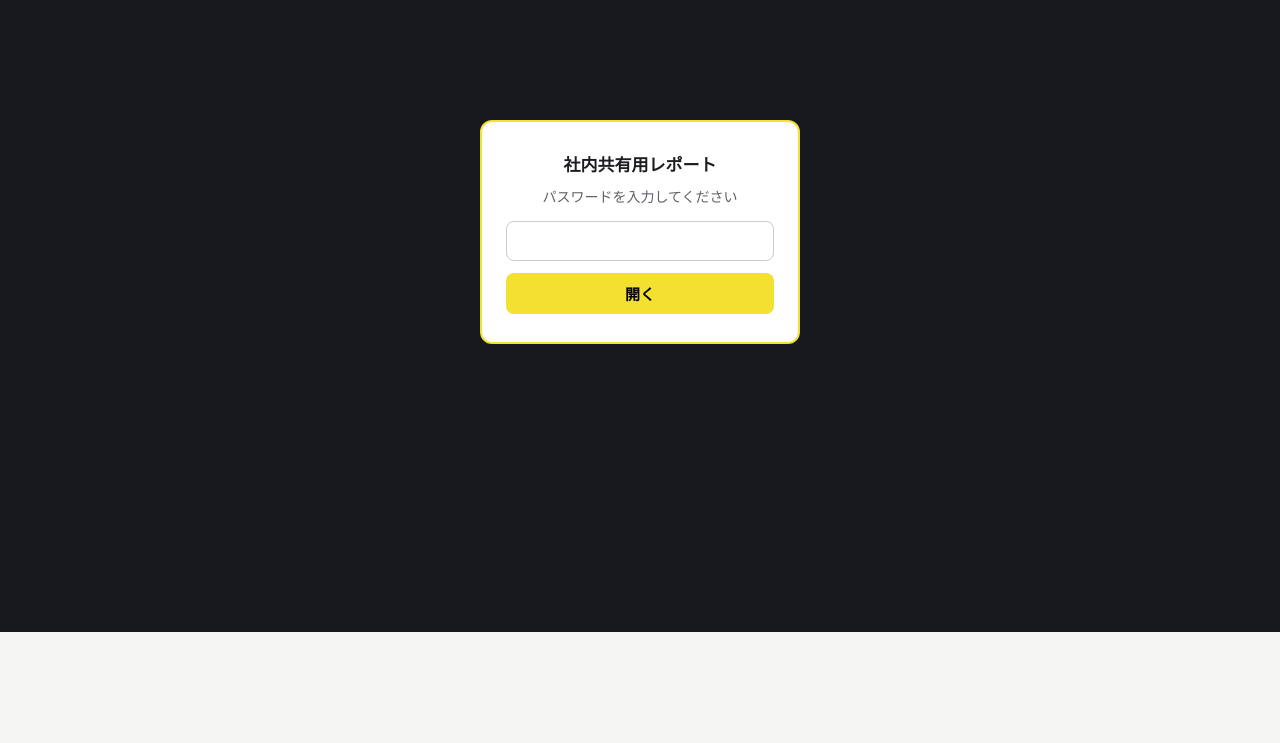
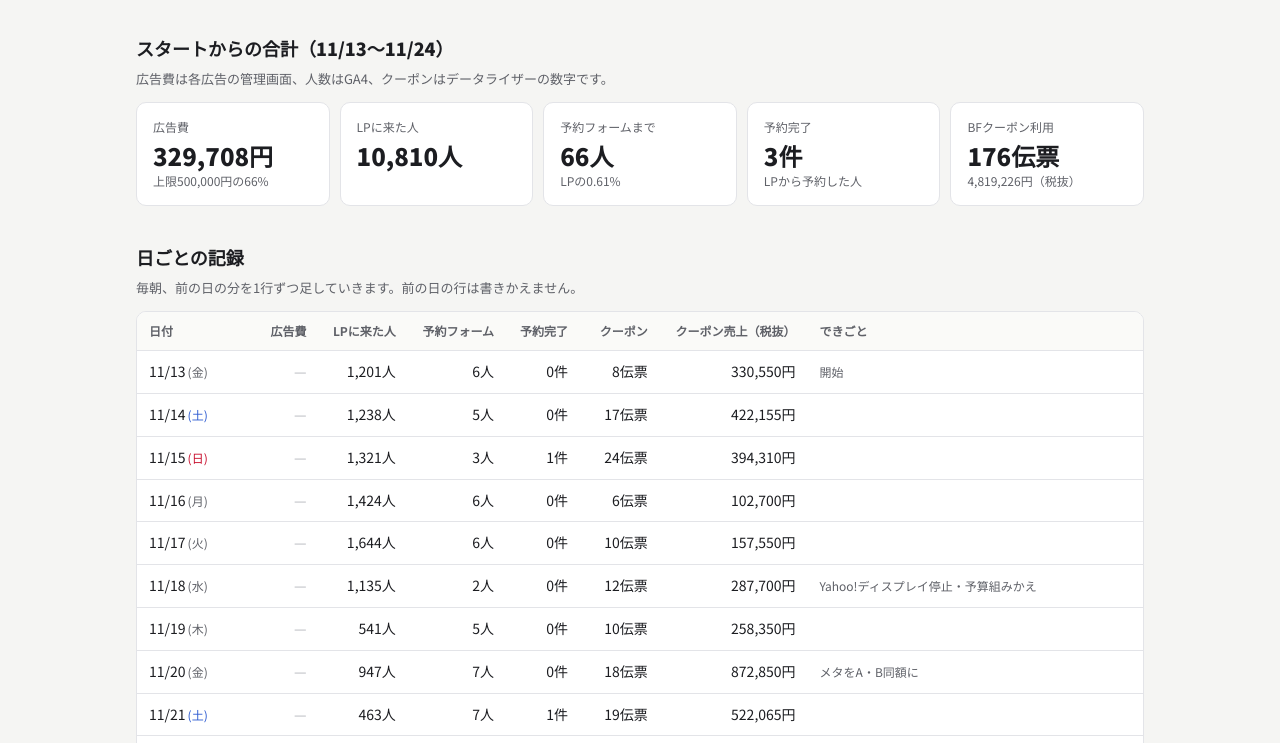
Before and after one commit to iida-moe/aimegane-blackfriday-lp, a plain HTML site: page report/index.html in a window 1280 px wide. Shown: the part 168-911 px from the top of the page. Before the commit the page ends 800 px from the top, so only its background shows below. Drawn offline with Linux system fonts and the light colour scheme.

Commit message:
レポートのパスワードを外す
Co-Authored-By: Claude Opus 5.5 <noreply@anthropic.com>

```diff
--- a/report/index.html
+++ b/report/index.html
@@ -41,27 +41,9 @@
   ul.notes { margin: 8px 0 0; padding-left: 1.2em; color: var(--sub); font-size: 13px; }
   ul.notes li { margin-bottom: 4px; }
   .err { background: #fff; border: 1px solid var(--red); color: var(--red); padding: 12px 16px; border-radius: 8px; }
-  /* パスワード */
-  .gate { position: fixed; inset: 0; z-index: 99; background: var(--dark); display: flex; align-items: center; justify-content: center; padding: 16px; }
-  .gate form { background: #fff; border: 2px solid var(--accent); border-radius: 12px; padding: 28px 24px; width: 100%; max-width: 320px; text-align: center; }
-  .gate p { margin: 0 0 12px; font-size: 14px; color: var(--sub); }
-  .gate p.t { font-weight: 900; font-size: 17px; color: var(--ink); margin-bottom: 6px; }
-  .gate input { width: 100%; font-size: 16px; padding: 10px 12px; border: 1px solid #ccc; border-radius: 8px; margin-bottom: 12px; }
-  .gate button { width: 100%; font-size: 15px; font-weight: 700; background: var(--accent); border: 0; border-radius: 8px; padding: 10px; cursor: pointer; }
-  .gate .e { color: var(--red); font-size: 13px; margin: 10px 0 0; display: none; }
-  body.locked main, body.locked header { display: none; }
 </style>
 </head>
-<body class="locked">
-<div class="gate" id="gate">
-  <form id="gateForm">
-    <p class="t">社内共有用レポート</p>
-    <p>パスワードを入力してください</p>
-    <input type="password" id="gateInput" autocomplete="off">
-    <button type="submit">開く</button>
-    <p class="e" id="gateErr">パスワードが違います</p>
-  </form>
-</div>
+<body>
 
 <header>
   <div class="wrap">
@@ -74,19 +56,6 @@
 <main class="wrap" id="app"></main>
 
 <script>
-(function () {
-  var PASSWORD = 'BF2026', KEY = 'bfreport_unlocked';
-  var gate = document.getElementById('gate');
-  function unlock() { document.body.classList.remove('locked'); gate.style.display = 'none'; }
-  try { if (sessionStorage.getItem(KEY) === 'true') unlock(); } catch (e) {}
-  document.getElementById('gateForm').addEventListener('submit', function (e) {
-    e.preventDefault();
-    var input = document.getElementById('gateInput');
-    if (input.value === PASSWORD) { try { sessionStorage.setItem(KEY, 'true'); } catch (e) {} unlock(); }
-    else { document.getElementById('gateErr').style.display = 'block'; input.value = ''; input.focus(); }
-  });
-})();
-
 function yen(n) { return n == null ? '—' : n.toLocaleString('ja-JP') + '円'; }
 function num(n, u) { return n == null ? '—' : n.toLocaleString('ja-JP') + (u || ''); }
 function el(tag, attrs, text) {
```
